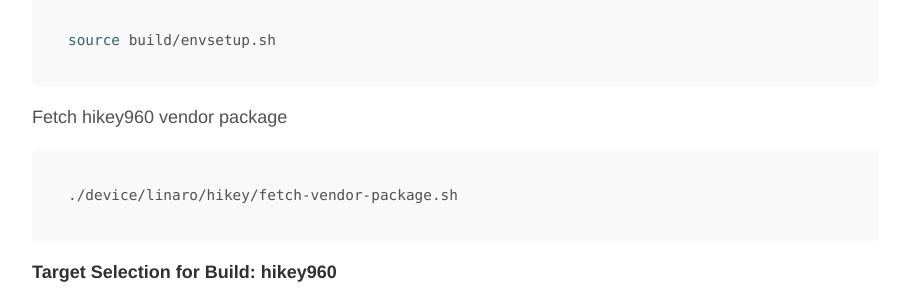
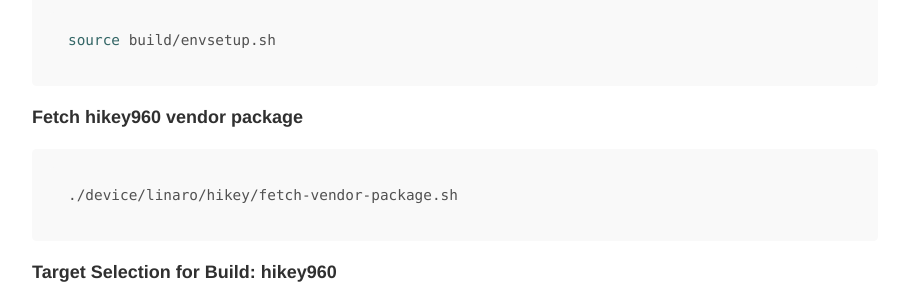
Before and after one commit to ChAndreas/chandreas.github.io, a Jekyll site: the page built from _posts/2019-04-06-aosp-android-reference-board.md, in a window 1280 px wide. Shown: the part 547-847 px from the top of the page, without its empty margins (185-1092 px from the left). Built offline with Jekyll 4.4.1, drawn with Linux system fonts in a browser that asks for light colours.

````diff
--- a/_posts/2019-04-06-aosp-android-reference-board.md
+++ b/_posts/2019-04-06-aosp-android-reference-board.md
@@ -23,7 +23,7 @@ repo sync -j`nproc`
 source build/envsetup.sh
 ```
 
-Fetch hikey960 vendor package
+**Fetch hikey960 vendor package**
 
 ```bash
 ./device/linaro/hikey/fetch-vendor-package.sh
@@ -87,4 +87,5 @@ sudo  ./device/linaro/hikey/installer/hikey960/flash-all.sh
 ```bash
 adb shell
 ```
-Installation is Ready: You can now proceed with your setup or configuration as needed.
+
+**Installation is Ready: You can now proceed with your setup or configuration as needed.**
````
